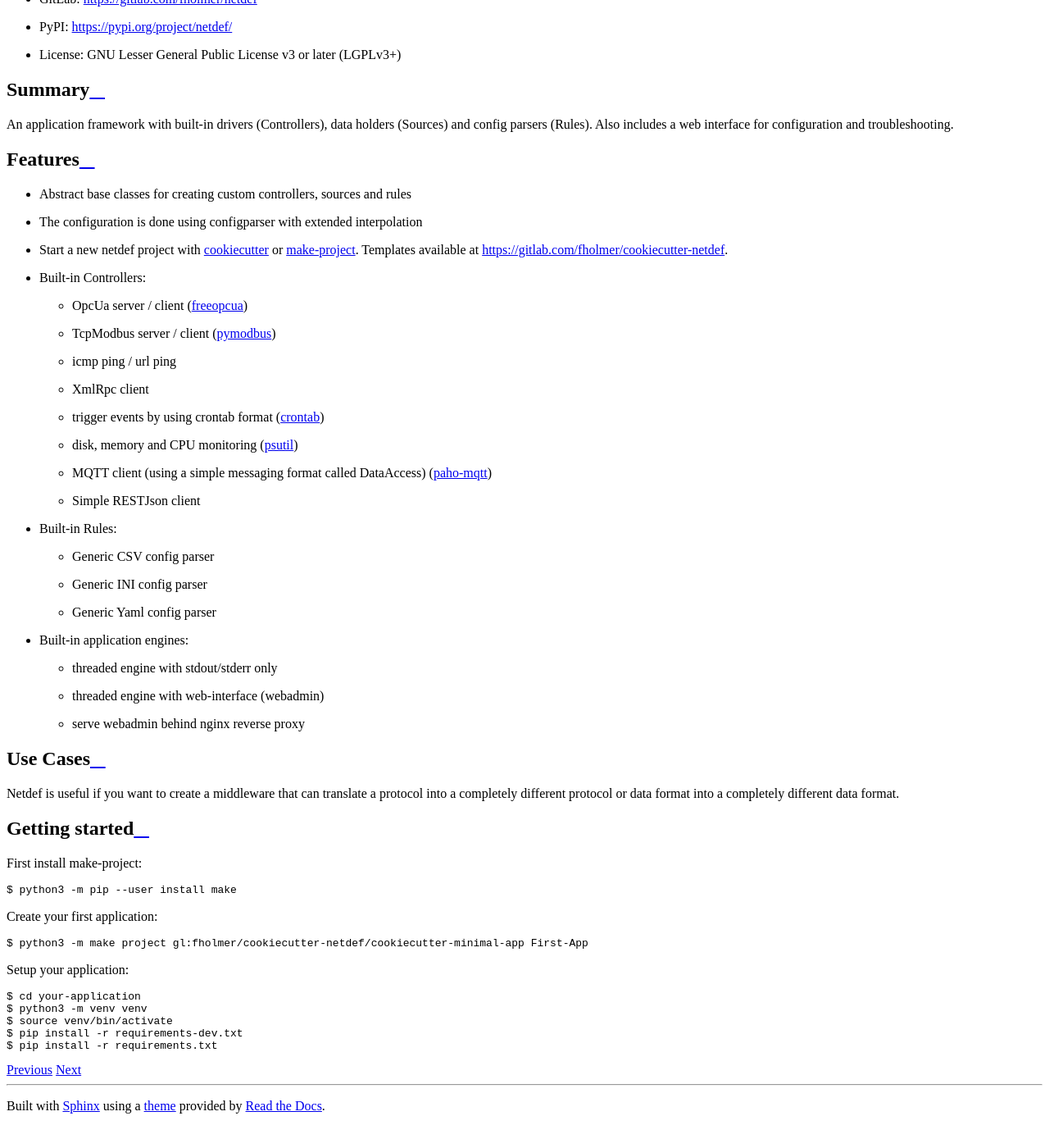
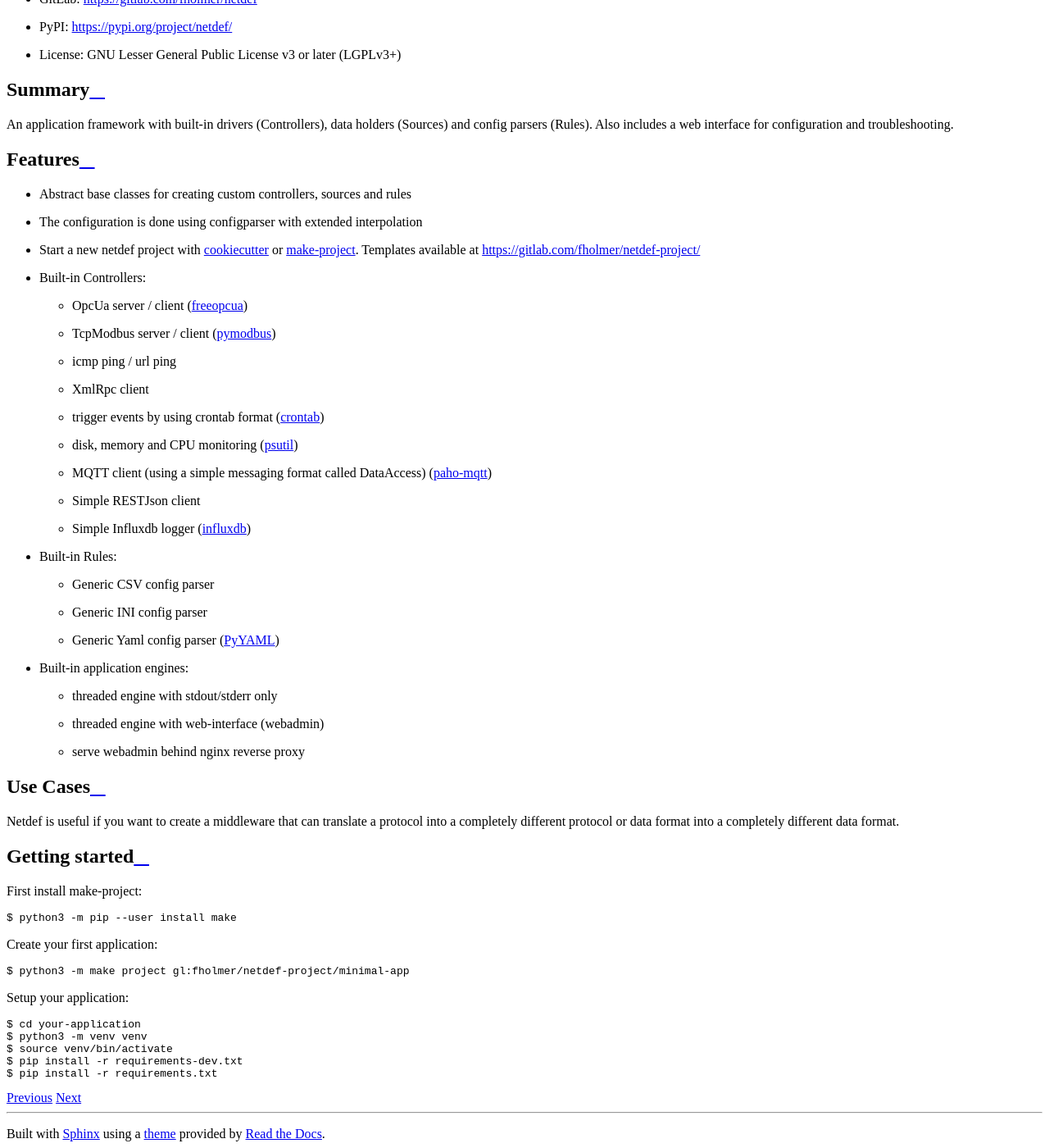
Before and after one commit to fholmer/netdef, a Sphinx documentation site: the page built from docs/user_guide/readme.rst, in a window 1280 px wide and 1400 px high, scrolled down 870 px. Shown: the whole window at 82% size. Built offline with Sphinx 7.4.7 and the Read the Docs theme 2.0.0, drawn with Linux system fonts in a browser that asks for light colours; before the commit the page ends 2236 px from its top, so only the background shows below that.

Commit message:
update docs

```diff
--- a/README.rst
+++ b/README.rst
@@ -22,7 +22,7 @@
 * Start a new netdef project with
   `cookiecutter <https://pypi.org/project/cookiecutter>`_ or
   `make-project <https://pypi.org/project/make>`_.
-  Templates available at https://gitlab.com/fholmer/cookiecutter-netdef.
+  Templates available at https://gitlab.com/fholmer/netdef-project/
 * Built-in Controllers:
 
   * OpcUa server / client (`freeopcua <https://pypi.org/project/opcua>`_)
@@ -36,12 +36,13 @@
   * MQTT client (using a simple messaging format called DataAccess)
     (`paho-mqtt <https://pypi.org/project/paho-mqtt>`_)
   * Simple RESTJson client
+  * Simple Influxdb logger (`influxdb <https://pypi.org/project/influxdb>`_)
 
 * Built-in Rules:
 
   * Generic CSV config parser
   * Generic INI config parser
-  * Generic Yaml config parser
+  * Generic Yaml config parser (`PyYAML <https://pypi.org/project/PyYAML>`_)
 
 * Built-in application engines:
 
@@ -65,7 +66,7 @@
 
 Create your first application::
 
-    $ python3 -m make project gl:fholmer/cookiecutter-netdef/cookiecutter-minimal-app First-App
+    $ python3 -m make project gl:fholmer/netdef-project/minimal-app
 
 Setup your application::
 
--- a/docs/user_guide/quickstart.rst
+++ b/docs/user_guide/quickstart.rst
@@ -21,7 +21,7 @@
 
 .. code-block:: console
 
-    $ python3 -m make project gl:fholmer/cookiecutter-netdef/cookiecutter-minimal-app First-App
+    $ python3 -m make project gl:fholmer/netdef-project/minimal-app
 
 The rest of this documentation assumes that your application is called First-App
 
```
